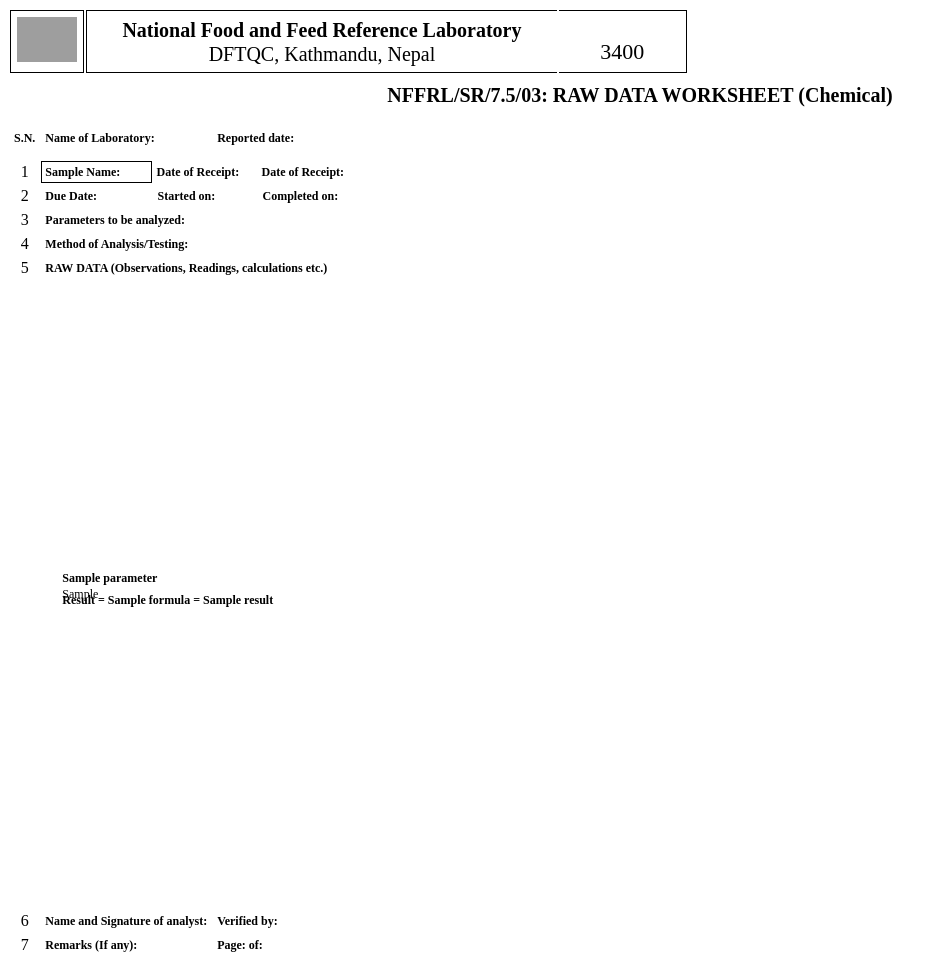
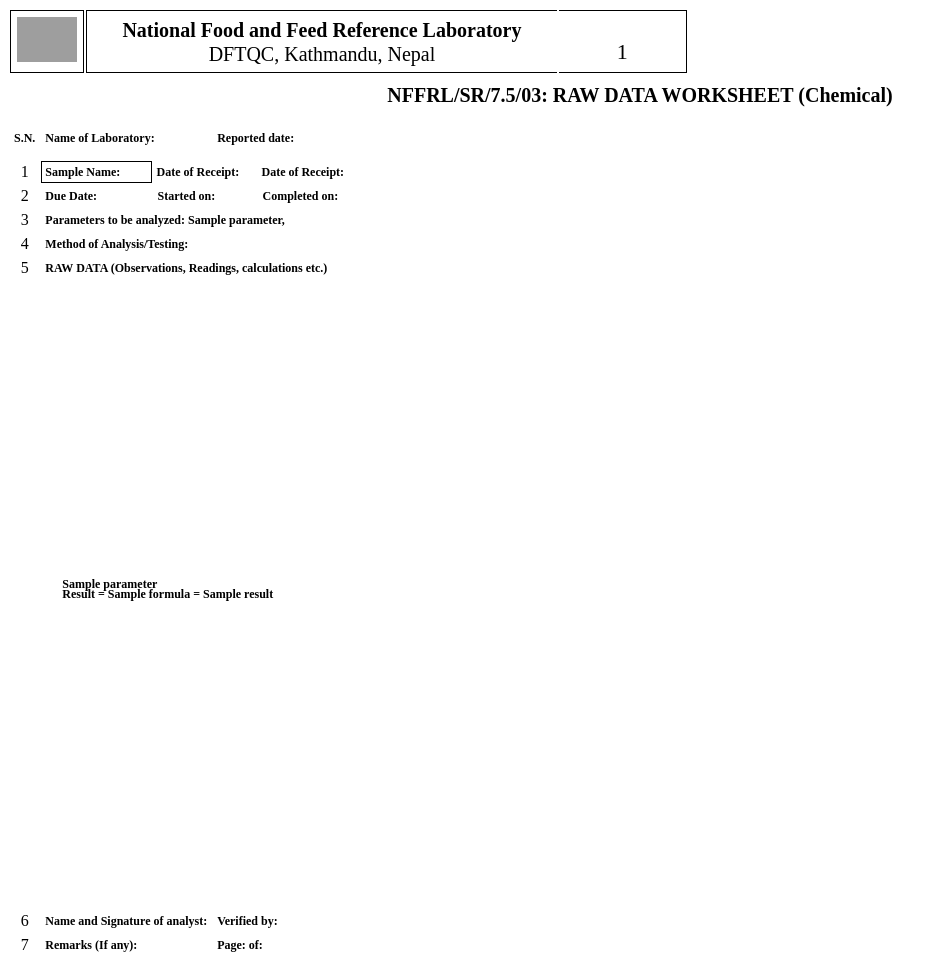
Before and after one commit to mddas2/kantipur-laboratory, a Django app: template report/templates/raw_data.html in a window 1280 px wide. Shown: the whole page, without its empty margins (0-945 px from the left). Run offline with Django 4.2, Linux system fonts and the light colour scheme; the template is opened without the code that fills it: most values are stand-ins (such as "Sample title", 1, 10 or a date in 2020); data that the repository does not hold is empty; parts of the project's set-up code (start-up, migrations or seed data) failed here and were passed over; grey boxes are pictures that could not be loaded.

Commit message:
templete tags

```diff
--- a/management/models.py
+++ b/management/models.py
@@ -205,6 +205,7 @@
     sample_form = models.ForeignKey(SampleForm,related_name="raw_datasheet",on_delete=models.CASCADE,default=None)
     sample_form_has_parameter = models.ForeignKey(SampleFormHasParameter,related_name="raw_datasheet",on_delete=models.CASCADE,default=None)
     status = models.CharField(max_length=2000,null=True)
+    analyst_user = models.ForeignKey(CustomUser,on_delete=models.CASCADE,default=None)
     remarks = models.CharField(max_length=1000,null=True)
     created_date = models.DateTimeField(default=timezone.now)
     updated_date = models.DateTimeField(default=timezone.now)
--- a/management/raw_data.py
+++ b/management/raw_data.py
@@ -19,7 +19,7 @@
 
     sample_form_id = obj.sample_form.id
 
-    raw_data_sheet_instance = RawDataSheet(sample_form_id=sample_form_id,sample_form_has_parameter_id = obj.id,remarks=obj.remarks,status=obj.status)
+    raw_data_sheet_instance = RawDataSheet(sample_form_id=sample_form_id,sample_form_has_parameter_id = obj.id,remarks=obj.remarks,status=obj.status,analyst_user=obj.analyst_user)
     raw_data_sheet_instance.save()
 
     print(formula_calculate_parameters)
--- a/management/raw_data_serializer.py
+++ b/management/raw_data_serializer.py
@@ -19,7 +19,7 @@
 class SampleFormSerializer(serializers.ModelSerializer):
     class Meta:
         model = SampleForm
-        fields = ['id', 'name']
+        fields = ['id', 'name','created_date']
 
 class rawDataSerializer(serializers.ModelSerializer):
 
--- /dev/null
+++ b/management/templatetags/json_custom_tag.py
@@ -0,0 +1,14 @@
+from django import template
+import json
+
+register = template.Library()
+
+@register.filter
+def json_to_dict(value):
+    try:
+        json_value = json.loads(value)
+        if isinstance(json_value, dict):
+            return json_value.items()
+    except (ValueError, TypeError):
+        pass
+    return {}
--- a/report/report_download.py
+++ b/report/report_download.py
@@ -312,7 +312,7 @@
     # raw_data =
     template = get_template('raw_data.html')
 
-    raw_data = RawDataSheet.objects.filter(sample_form_has_parameter_id = sample_form_has_param)
+    raw_data = RawDataSheet.objects.filter(id = sample_form_has_param)
 
     context = {
         'raw_data':raw_data,
--- a/report/templates/raw_data.html
+++ b/report/templates/raw_data.html
@@ -1,4 +1,4 @@
-
+{% load json_custom_tag %}
 <!doctype html>
 <html lang="en">
 
@@ -47,7 +47,7 @@
                         <p style="font-size: 20px; font-weight: 400; text-align:center; margin: 0; padding: 0; line-height: 1;">DFTQC, Kathmandu, Nepal</p>
                     </td>
                     <td style="border: 1px solid black; border-left: 0;">
-                        <p style="font-size: 22px; font-weight: 400; text-align: center; padding-top: 20px; margin: 0; line-height: 1;">3400</p>
+                        <p style="font-size: 22px; font-weight: 400; text-align: center; padding-top: 20px; margin: 0; line-height: 1;">{{data.id}}</p>
                     </td>
                 </tr>
         </table>
@@ -59,30 +59,30 @@
                 <tr style="border: 1px solid black;">
                     <th style="text-align: center; " ><h2 style="font-size: 12px; line-height: 0; padding: 10px 3px;">S.N.</h2></th>
                     <th  colspan="5"><h2 style="font-size: 12px; line-height: 0; text-align: left; padding: 10px 3px;"> Name of Laboratory:</h2></th>
-                    <th   colspan="4"><h2 style="font-size: 12px; line-height: 0; text-align: left; padding: 10px 3px;">  Reported date:</h2></th>
+                    <th   colspan="4"><h2 style="font-size: 12px; line-height: 0; text-align: left; padding: 10px 3px;">  Reported date:{{data.sample_form.created_date.date}}</h2></th>
                 </tr>
                 <tr style="border: 1px solid black; padding: 0; margin: 0;">
                     <td  style="margin:0; padding:0; text-align: center;">1</td>
                     <td colspan="3"style="margin:0; padding:0;">
-                        <h2 style="font-size: 12px; line-height: 0; text-align: top; padding: 10px 3px; border: 1px solid black; margin: 0;"> Sample Name:</h2>
+                        <h2 style="font-size: 12px; line-height: 0; text-align: top; padding: 10px 3px; border: 1px solid black; margin: 0;"> Sample Name:{{data.sample_form.name}}</h2>
                     </td>
                     <td colspan="3"style="margin:0; padding:0;">
-                        <h2 style="font-size: 12px; line-height: 0; text-align: top; padding: 10px 3px;margin: 0;"> Date of Receipt:</h2>
+                        <h2 style="font-size: 12px; line-height: 0; text-align: top; padding: 10px 3px;margin: 0;"> Date of Receipt:{{data.sample_form.created_date.date}}</h2>
                     </td>
                     <td colspan="3"style="margin:0; padding:0;">
-                        <h2 style="font-size: 12px; line-height: 0; text-align: top; padding: 10px 3px;margin: 0;"> Date of Receipt:</h2>
+                        <h2 style="font-size: 12px; line-height: 0; text-align: top; padding: 10px 3px;margin: 0;"> Date of Receipt:{{data.sample_form.created_date.date}}</h2>
                     </td>
                 </tr>
                 <tr style="border: 1px solid black; padding: 0; margin: 0;">
                     <td style="text-align: center;">2</td>
-                    <td colspan="3"><h2 style="font-size: 12px; line-height: 0; text-align: top; padding: 10px 3px;margin: 0;"> Due Date:</h2></td>
-                    <td colspan="3"><h2 style="font-size: 12px; line-height: 0; text-align: top; padding: 10px 3px;margin: 0;">Started on:</h2></td>
-                    <td colspan="3"><h2 style="font-size: 12px; line-height: 0; text-align: top; padding: 10px 3px;margin: 0;">Completed on:</h2></td>
+                    <td colspan="3"><h2 style="font-size: 12px; line-height: 0; text-align: top; padding: 10px 3px;margin: 0;"> Due Date:{{data.sample_form.created_date.date}}</h2></td>
+                    <td colspan="3"><h2 style="font-size: 12px; line-height: 0; text-align: top; padding: 10px 3px;margin: 0;">Started on:{{data.sample_form.created_date.date}}</h2></td>
+                    <td colspan="3"><h2 style="font-size: 12px; line-height: 0; text-align: top; padding: 10px 3px;margin: 0;">Completed on:{{data.sample_form.created_date.date}}</h2></td>
                 </tr>
 
                 <tr style="border: 1px solid black; padding: 0; margin: 0;">
                     <td style="text-align: center;">3</td>
-                    <td colspan="9"><h2 style="font-size: 12px; line-height: 0; text-align: top; padding: 10px 3px;margin: 0;">Parameters to be analyzed: </h2></td>
+                    <td colspan="9"><h2 style="font-size: 12px; line-height: 0; text-align: top; padding: 10px 3px;margin: 0;">Parameters to be analyzed: {% for result in data.raw_data.all %} {{result.parameter.name}},{% endfor %}</h2></td>
                 </tr>
 
                 <tr style="border: 1px solid black; padding: 0; margin: 0;">
@@ -106,10 +106,11 @@
                             {% for result in data.raw_data.all %}
                                 <div style="margin: 20px;" class="formula">
                                     <h2 style="font-size: 12px;  line-height: 0;  padding:0 0 10px;margin: 0;   vertical-align: top; ">{{result.parameter.name}}</h2>
-                                    {{result.input_fields_value}}
+                                    <!-- {{result.input_fields_value}} -->
 
-                                    <!-- <p style="font-size: 12px; line-height:0 ; margin: 0; padding: 0 0 10px; "> Weight = <span>12313</span></p> -->
-
+                                    {% for key,value in result.input_fields_value|json_to_dict %}
+                                        <p style="font-size: 12px; line-height:0 ; margin: 0; padding: 0 0 10px; "> {{key}} = <span>{{value}}</span></p>
+                                    {% endfor %}
                                     <h3 style="font-size: 12px; line-height: 0; margin: 0 0 5px; padding: 0 0 10px; ">Result = <span>{{result.parameter.formula}}</span> = {{result.result}} </h3>
                                 </div>
                             {% endfor %}
```
Also changed, not shown: management/migrations/0063_rawdatasheet_analyst_user.py (added).
